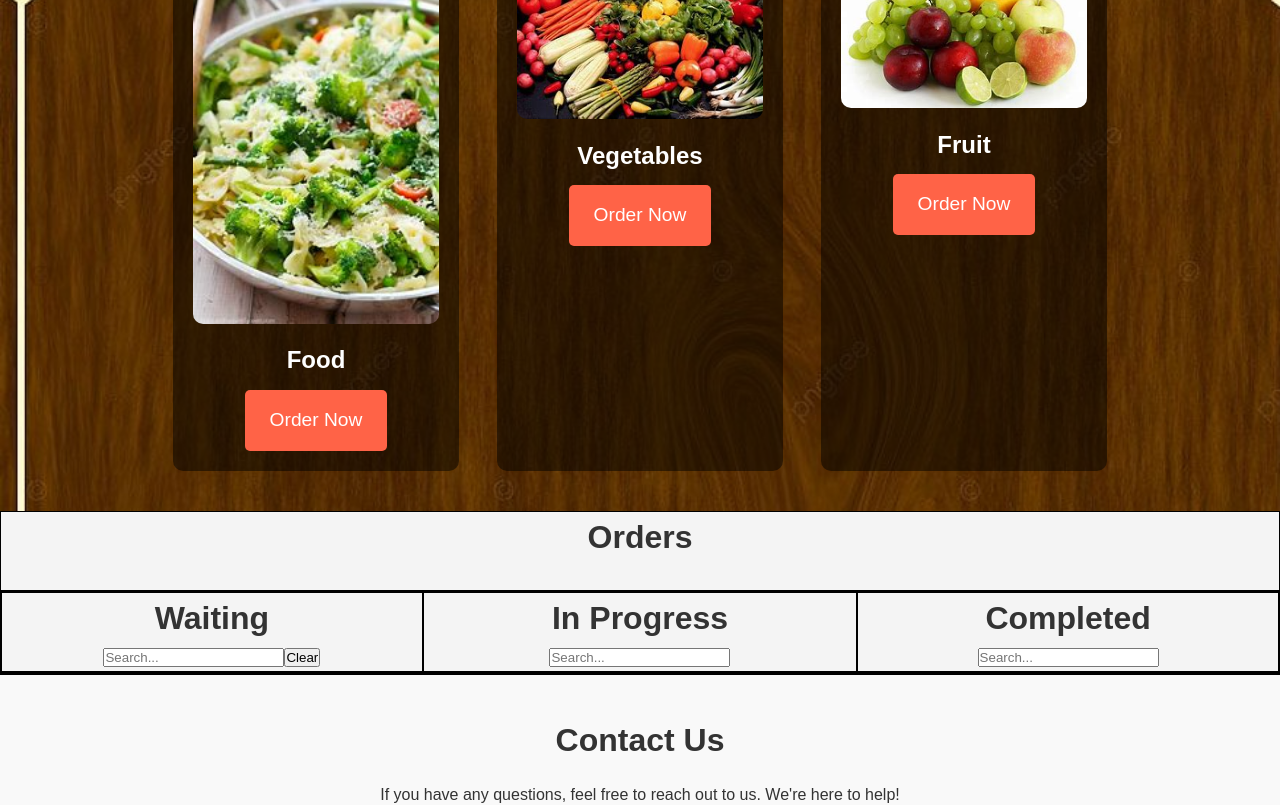
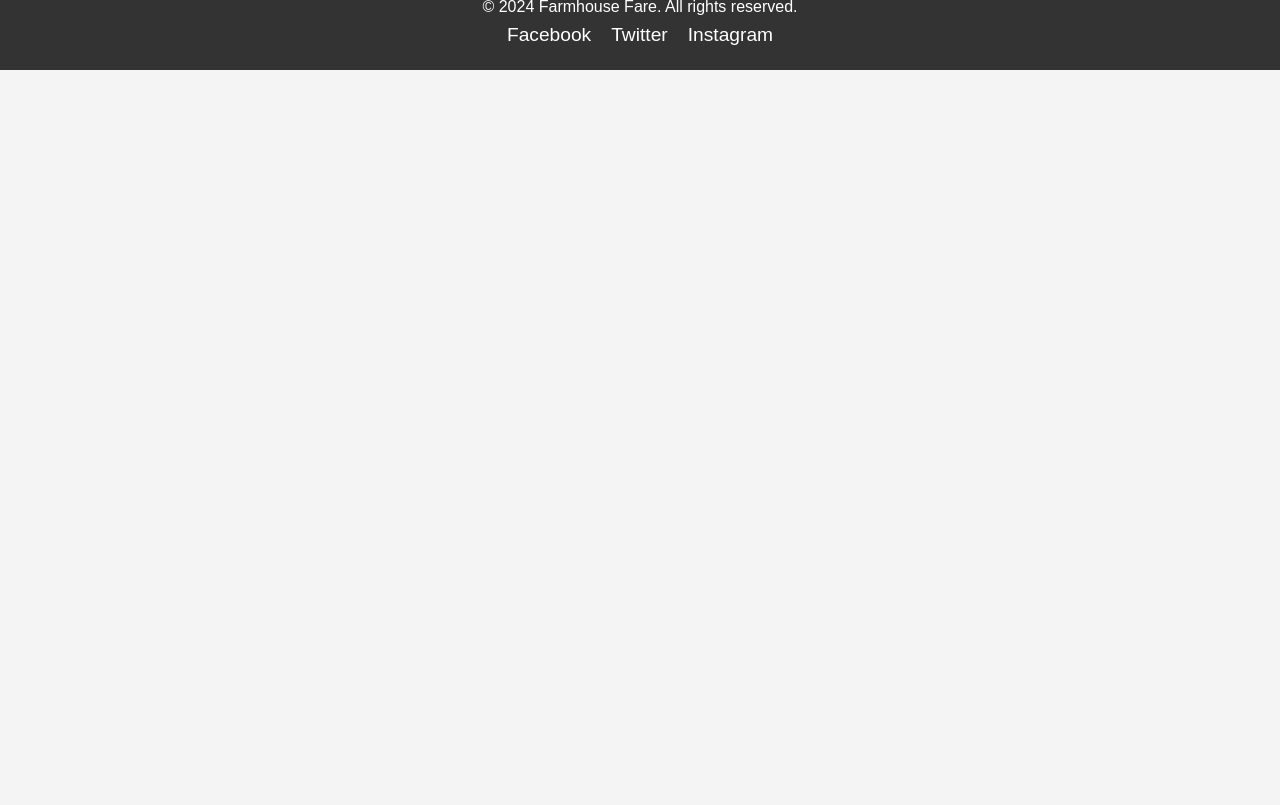
Before and after one commit to Bradwill-Van-Niekerk/wild-and-rooted, a React (Create React App) app: page /Orders in a window 1280 px wide. Shown: the part 280-1085 px from the top of the page. After the commit the page ends 800 px from the top, so only its background shows below. Built offline with nearby package versions, Linux system fonts and the light colour scheme.

Commit message:
relocated link

```diff
--- a/src/App.js
+++ b/src/App.js
@@ -4,9 +4,8 @@
 import Navbar from './Components/Navbar.js'
 import Home from './Components/Home';
 // eslint-disable-next-line no-unused-vars
-import Contact from './Components/Contact';
 // eslint-disable-next-line no-unused-vars
-import Logo from './Assets/images/logo.jpeg';
+// import Logo from './Assets/images/logo.jpeg';
 // import Logo from './Pages/media/logo.jpeg';
 
 
@@ -20,12 +19,6 @@
 function App() {
   return (
     <div className="App">
-      {/* <Navbar/> */}
-      {/* <Inventory /> */}
-      <Menu/>
-      <Orders/>
-      <Contact/>
-      <Footer/>
       {/* <Orders/> */}
       <BrowserRouter>
         <Navbar />
@@ -33,20 +26,12 @@
             <Route path='/' element={<Home/>} />
             <Route path='/Inventory' element={<Inventory/>} />
             <Route path='/Orders' element={<Orders/>} />
-      {/*// <Route path='' element={} />
-      // <Route path='' element={} />
-      // <Route path='' element={} />
-      // <Route path='' element={} />
-      // <Route path='' element={} />
-      // <Route path='' element={} />
-      // <Route path='' element={} />
-      // <Route path='' element={} />
-      // <Route path='' element={} />
-      // <Route path='' element={} />
-      // <Route path='' element={} />
-      // <Route path='' element={} /> */}
+            <Route path='/Orders' element={<Menu/>} />
+      {/*
+      <Route path='' element={} />
+      */}
           </Routes>
-        {/* <Footer/> */}
+        <Footer/>
       </BrowserRouter>
     </div>
   );
--- a/src/Components/Home.js
+++ b/src/Components/Home.js
@@ -1,9 +1,7 @@
 import React from 'react';
 import './Home.css';
 import './Header';
-
-
-
+import Contact from '../Components/Contact';
 
 const Hero = () => {
   return (
@@ -17,7 +15,6 @@
     </section>
   );
 };
-
 
 const About = () => {
   return (
@@ -76,6 +73,7 @@
       <Hero />
       <About />
       <Testimonials />
+      <Contact/>
       </>
 
   )
```
